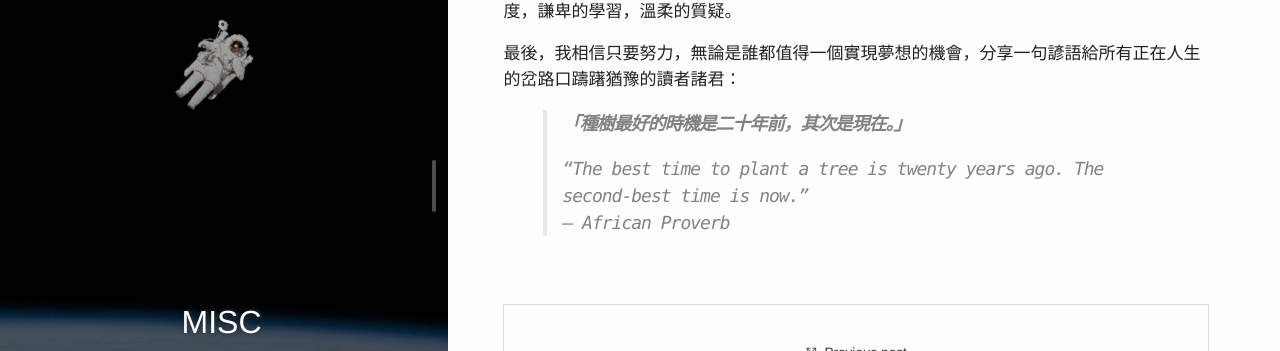
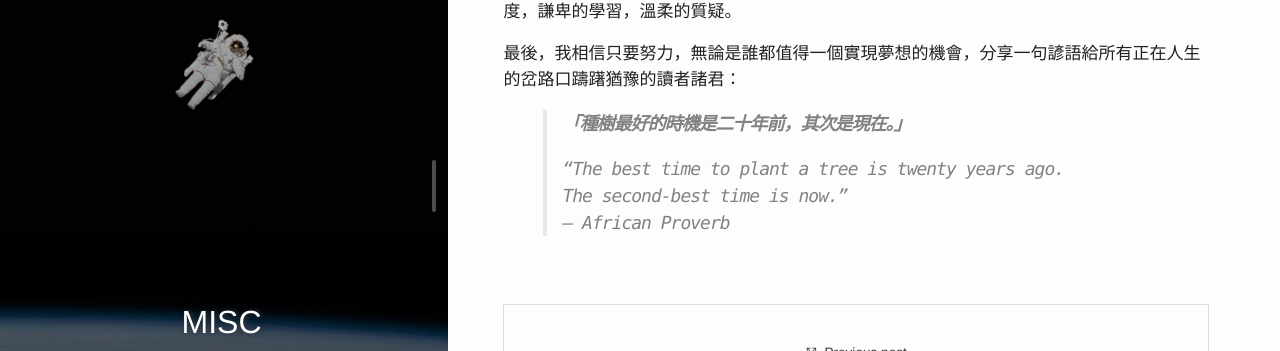
Before and after one commit to stevencch99/stevencch99.github.io, a Jekyll site: the page built from _posts/2020-06-10-after-a-year.md, in a window 1280 px wide and 900 px high, scrolled down 8023 px. Shown: the part 290-641 px from the top of the window. Built offline with Jekyll 4.4.1, drawn with Linux system fonts in a browser that asks for light colours; nearby versions of some CDN libraries; comment, search, counter and statistics services are not loaded.

```diff
--- a/_posts/2020-06-10-after-a-year.md
+++ b/_posts/2020-06-10-after-a-year.md
@@ -175,5 +175,6 @@ visible: false
 
 > **「種樹最好的時機是二十年前，其次是現在。」**
 >
-> "The best time to plant a tree is twenty years ago. The second-best time is now."
+> "The best time to plant a tree is twenty years ago.
+>  The second-best time is now."
 > -- African Proverb
```
